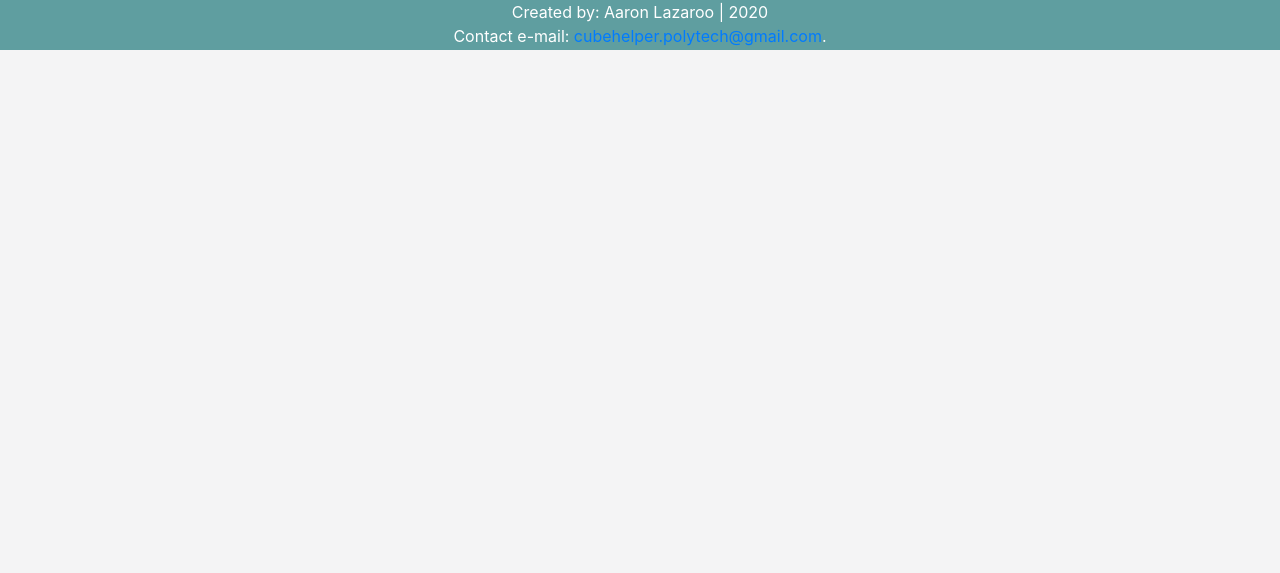
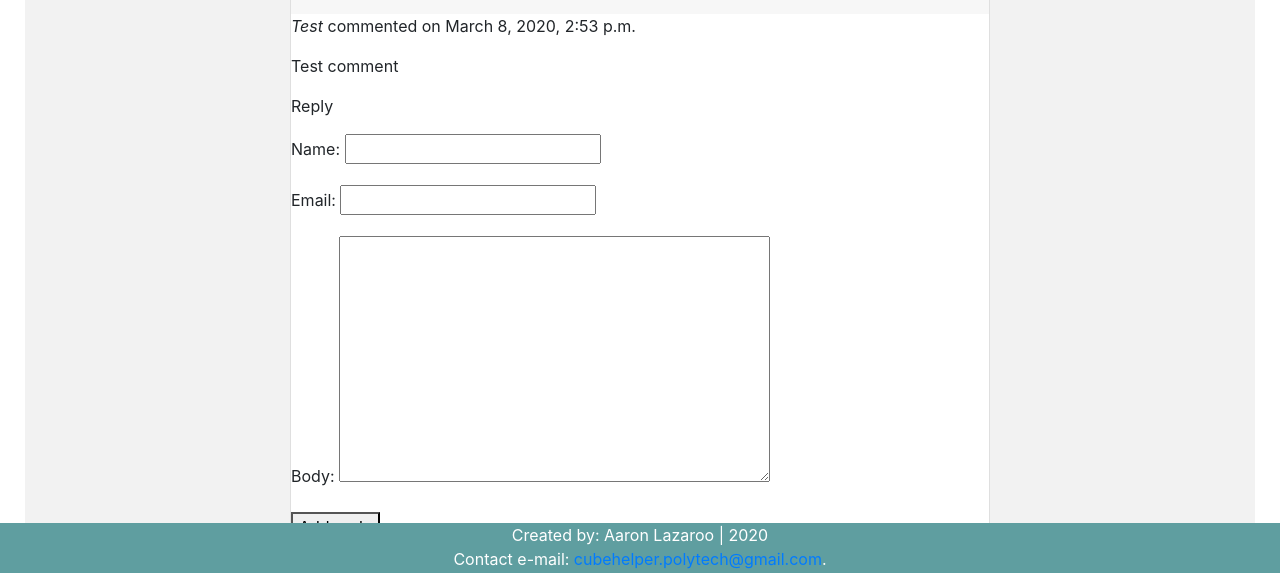
Before and after one commit to AaronLaz/ProjetWeb, a Django app: a page that uses blog/templates/blog/detail_blog.html in a window 1280 px wide. Shown: the part 907-1480 px from the top of the page. Before the commit the page ends 957 px from the top, so only its background shows below. Run offline with Django 3.2, Linux system fonts and the light colour scheme; data comes from the database, SQL or seed files in the repository; both versions use the stored data as it was after the commit; some libraries are stand-ins or nearby versions.

Commit message:
Comments system

```diff
--- a/blog/admin.py
+++ b/blog/admin.py
@@ -1,6 +1,7 @@
 from django.contrib import admin
 
-from blog.models import BlogPost
+from blog.models import BlogPost, Comment
 # Register your models here.
 
 admin.site.register(BlogPost)
+admin.site.register(Comment)
--- a/blog/forms.py
+++ b/blog/forms.py
@@ -1,5 +1,5 @@
 from django import forms
-from blog.models import BlogPost
+from blog.models import BlogPost, Comment
 
 class CreateBlogPostForm(forms.ModelForm):
 
@@ -25,3 +25,9 @@ class UpdateBlogPostForm(forms.ModelForm):
 		if commit:
 			blog_post.save()
 		return blog_post
+
+class CommentForm(forms.ModelForm):
+
+	class Meta:
+		model = Comment
+		fields = ['name','email','body']
--- a/blog/models.py
+++ b/blog/models.py
@@ -20,6 +20,9 @@ class BlogPost(models.Model):
 	author = models.ForeignKey(settings.AUTH_USER_MODEL, on_delete=models.CASCADE) # delete objects associated with post, except the author
 	slug = models.SlugField(blank=True, unique=True) # url
 
+	class Meta:
+		ordering = ['-date_updated']
+
 	def __str__(self):
 		return self.title
 
@@ -32,3 +35,18 @@ def pre_save_blog_post_receiver(sender, instance, *args, **kwargs):	#intercepts
 		instance.slug = slugify(instance.author.username + "-" + instance.title) # create a slug
 
 pre_save.connect(pre_save_blog_post_receiver,sender=BlogPost)
+
+class Comment(models.Model):
+	post = models.ForeignKey(BlogPost, on_delete=models.CASCADE, related_name='comments')
+	name = models.CharField(max_length=20)
+	email = models.EmailField(max_length=45)
+	body = models.TextField()
+	date_created = models.DateTimeField(auto_now_add=True)
+	active = models.BooleanField(default=True) # admin hide
+	parent = models.ForeignKey('self',on_delete=models.CASCADE, null=True,blank=True, related_name='replies') #reply comments
+
+	class Meta:
+		ordering = ['-date_created']
+
+	def __str__(self):
+		return "Comment by {}".format(self.name)
--- a/blog/templates/blog/detail_blog.html
+++ b/blog/templates/blog/detail_blog.html
@@ -18,6 +18,40 @@
 				<div class="card-footer text-muted">
 					Last updated: {{blog_post.date_update}} by {{blog_post.author}}
 				</div>
+				<!-- Comments -->
+				{% if request.user.is_authenticated %}
+				<h3>Add comment</h3>
+				<form action="." method="post">
+					{{ comment_form.as_p }}
+					{% csrf_token %}
+					<button type="submit">Add comment</button>
+				</form>
+				{% endif %}
+				<!-- comment list -->
+				{% for comment in comments %}
+
+					<p><i>{{ comment.name }} </i> commented on {{ comment.date_created }} </p>
+					{{ comment.body | linebreaks }}
+
+					{% for reply in comment.replies.all %}
+						<p><i>{{ reply.name }} </i> | {{ reply.email }}</p>
+						{{ reply.body | linebreaks }}
+					{% endfor %}
+
+
+
+				<p>Reply</p>
+				<form action="." method="post">
+					{{ comment_form.as_p }}
+					{% csrf_token %}
+					<input type="hidden" name="parent_id" value="{{ comment.id }}">
+					<button type="submit">Add reply</button>
+				</form>
+				<!-- No comments -->
+				{% empty %}
+					<h4>There are no comments</h4>
+				{% endfor %}
+
 			</div>
 		<!-- END Blog Post -->
 	</div>
--- a/blog/views.py
+++ b/blog/views.py
@@ -1,7 +1,7 @@
 from django.shortcuts import render, redirect, get_object_or_404
-from blog.models import BlogPost
+from blog.models import BlogPost, Comment
 # Create your views here.
-from blog.forms import CreateBlogPostForm, UpdateBlogPostForm
+from blog.forms import CreateBlogPostForm, UpdateBlogPostForm, CommentForm
 from account.models import Account
 from django.db.models import Q
 from django.http import HttpResponse
@@ -33,7 +33,30 @@ def detail_blog_view(request, slug):
 	context = {}
 
 	blog_post = get_object_or_404(BlogPost, slug=slug)
+	comments = blog_post.comments.filter(active=True, parent__isnull=True)
+	if request.POST:
+		comment_form = CommentForm(data=request.POST)
+		if comment_form.is_valid():
+			parent_object = None
+			try:
+				parent_id = int(request.POST.get('parent_id'))
+			except:
+				parent_id = None
+			if parent_id:
+				parent_object = Comment.objects.get(id=parent_id)
+				if parent_object:
+					reply_comment = comment_form.save(commit=False)
+					reply_comment.parent = parent_object
+			new_comment = comment_form.save(commit=False)
+			new_comment.post = blog_post
+			new_comment.save()
+			return redirect('blog:detail',slug)
+	else:
+		comment_form = CommentForm()
+
 	context['blog_post'] = blog_post
+	context['comments'] = comments
+	context['comment_form'] = comment_form
 
 	return render(request, 'blog/detail_blog.html',context)
 
```
Also changed, not shown: blog/migrations/0002_auto_20200308_1546.py (added), db.sqlite3.
